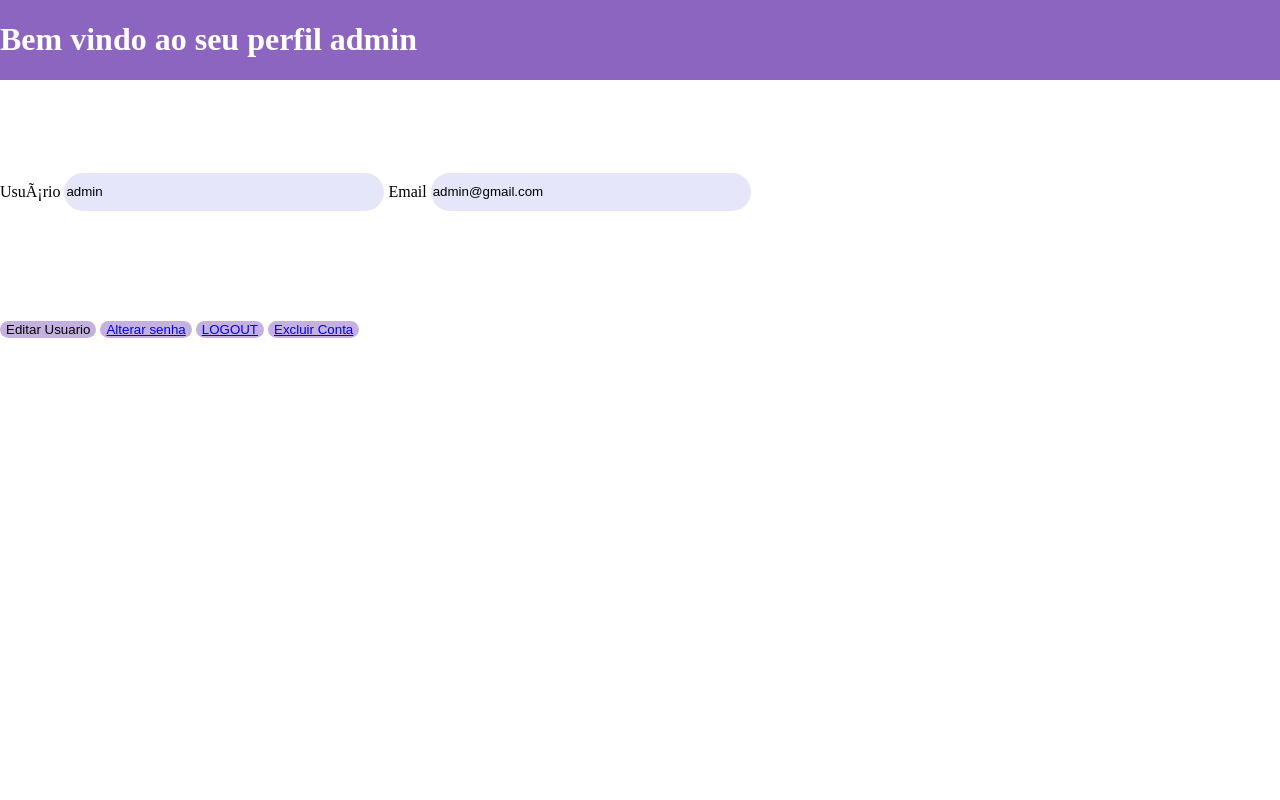
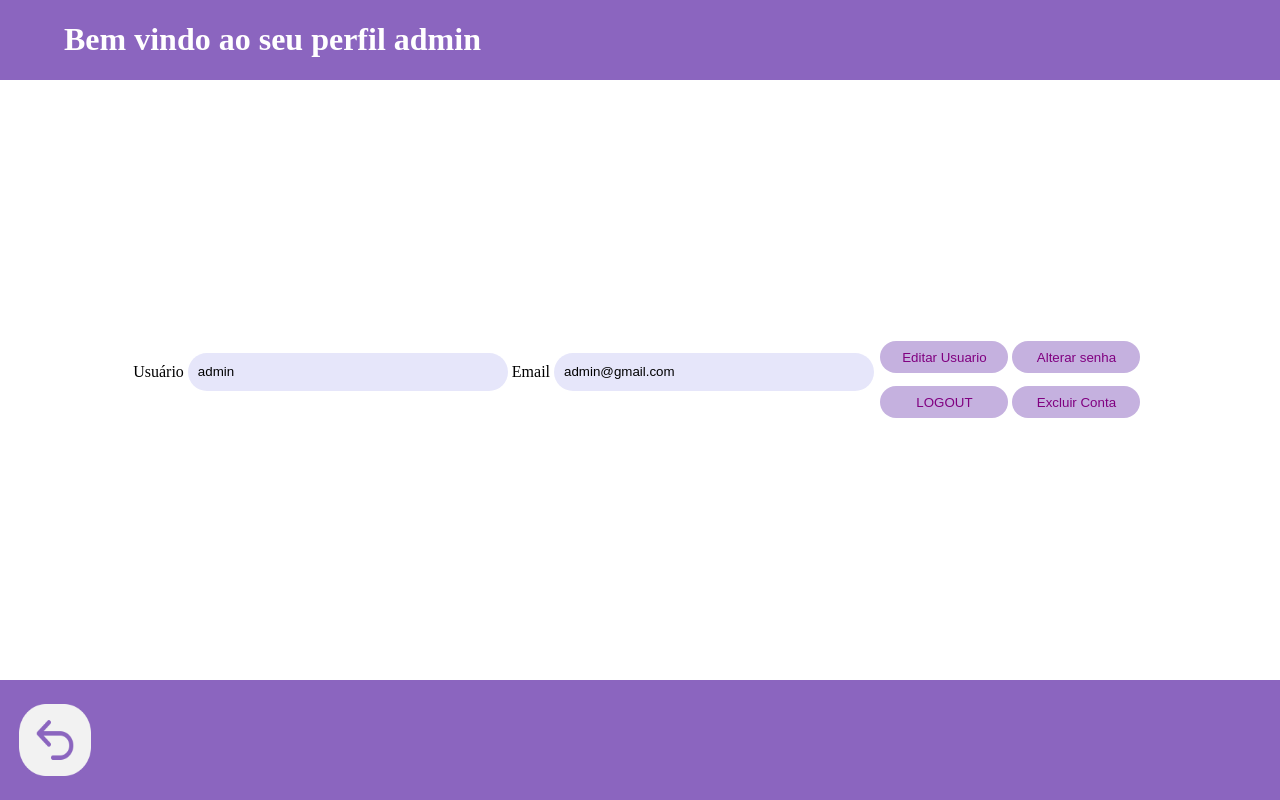
Before and after one commit to Tsuki25/SSF_Smart-Storage-Frigde, a Django app: page /profile/ in a window 1280 px wide. Run offline with Django 4.2, Linux system fonts and the light colour scheme; a user stored in the database is signed in; data comes from the database, SQL or seed files in the repository; both versions use the stored data as it was after the commit.

Commit message:
finalizando projeto

```diff
--- a/estoque/static/css/profile.css
+++ b/estoque/static/css/profile.css
@@ -5,17 +5,73 @@
 }
 
 .button_profile{
-    border-radius: 20px;
+    border-radius: 30px;
     background-color:rgba(139, 101, 191, 0.5);
     border: none;
+    width: 10vw;
+    height: 2.5vw;
+    color: purple;
+}
+
+.button_profile:hover{
+    background-color: #d4c6e5;
+}
+
+#btn_submit{
+    border-radius: 30px;
+    background-color: rgba(139, 101, 191, 0.5);
+    border: none;
+    width: 10vw;
+    height: 2.5vw;
+}
+
+#btn_edit{
+    cursor: pointer;
+}
+
+.fields{
+    display: flex;
+    align-items: center;
+    justify-content: center;
+    height: 75%;
+}
+
+
+.form{
+    border-radius: 50px;
+    border: none;
+    display: flex;
+    justify-content: center;
 
 }
+
+.buttons{
+    border-radius: 50px;
+    border: none;
+    display: flex;
+    flex-direction: column;
+
+}
+
+
+.sup{
+    margin: 0.5vw;
+}
+.bottom{
+    margin: 0.5vw;
+}
+
+#username, #email{
+    padding-left:10px;
+}
+
 #username{
     border-radius: 50px;
     background-color:rgba(139, 101, 191, 0.5);
     border: none;
     width: 25vw;
     height: 3vw;
+
 }
 
 #email{
@@ -24,14 +80,19 @@
     border: none;
     width: 25vw;
     height: 3vw;
-}
-.form{
-    height: 30%;
-    display: flex;
-    align-items:center;
 
 }
+
 body{
     margin: 0;
     padding: 0;
 }
+
+.header h1{
+    padding-left: 5%;
+}
+
+a{
+    text-decoration: none;
+    color: purple;
+}
--- a/estoque/templates/detalhes_geladeira.html
+++ b/estoque/templates/detalhes_geladeira.html
@@ -27,7 +27,7 @@
         <div class="ButtonPlus">
             <a href="{% url 'estoque:produtos_geladeira' geladeira.pk %}">
                 <button class="borderButton">
-                    <img src="/static/img/plus.png">
+                    <img src="/static/img/plus.png" class="create_link">
                 </button>
             </a>
             <p id="link_compartilhamento" style="display: none;">
@@ -39,7 +39,7 @@
             {% for item in item_geladeira %}
                 <div class="styleItens">
 
-                    <a href="{% url 'estoque:excluir_item_geladeira' geladeira.pk item.pk %}"><button id="btn_excluir">X</button></a>
+                    <a href="{% url 'estoque:excluir_item_geladeira' geladeira.pk item.pk %}"><button id="btn_exclude"><img src=""></button></a>
 
 
                     <img src="/media/{{ item.produto.imagem_produto }}" style="display: block; margin: auto;" width="100px" height="100px">
--- a/estoque/templates/profile.html
+++ b/estoque/templates/profile.html
@@ -1,7 +1,8 @@
 {% load static %}
     <head>
         <link rel="stylesheet" href="{% static 'css/profile.css' %}">
-        <link rel="stylesheet" href="{%static 'styleSearchNavBar.css'%}"
+        <link rel="stylesheet" href="{% static 'css/styleSearchNavBar.css'%}">
+        <link rel="stylesheet" href="{% static 'css/styleFooterGeral.css' %}">
     </head>
 {% block content %}
     <div class="py-10">
@@ -9,22 +10,44 @@
         <div class = "header">
             <h1>Bem vindo ao seu perfil {{ object.username }}</h1>
         </div>
+        <div class = "fields">
             <div class = "form">
                 <form method="post" action="{% url 'estoque:profile' %}" id="user_profile">
                     {% csrf_token %}
-                <label for="username">UsuÃ¡rio</label>
+                    <label for="username">Usuário</label>
                     <input type="text" id="username" name="{{ form.username.name }}" value="{{ object.username }}" style="background-color: lavender" readOnly>
                     <label for="email">Email</label>
                     <input type="email" id="email" name="{{ form.email.name }}" value="{{ object.email }}" style="background-color: lavender" readOnly>
                     <button type="submit" id="btn_submit" onclick="alter_display_enviar()" style="display: none">Enviar dados</button>
                 </form>
             </div>
+
             <div class = "buttons">
+                <div class = "sup">
                     <button class ="button_profile" id="btn_edit" onclick="alter_display_edit()">Editar Usuario</button>
                     <button class ="button_profile"><a href="../accounts/password/change">Alterar senha</a> </button>
+                </div>
+                <div class = "bottom">
                     <button class ="button_profile"><a href="../accounts/logout">LOGOUT</a> </button>
                     <button class ="button_profile"><a href="{% url 'estoque:excluir_conta' object.pk %}">Excluir Conta</a></button>
                 </div>
+            </div>
+        </div>
+
+        <footer>
+            <nav>
+                <div class="bottom-nav">
+                    <div class="footer-left">
+                        <a href="{% url 'estoque:geladeiras' %}">
+                            <button id="btn_voltar" class="btn-icon btn-voltar">
+                                <img src="/static/img/voltar.png" alt="Voltar">
+                            </button>
+                        </a>
+                    </div>
+                    <div class="footer-right"></div>
+                </div>
+            </nav>
+        </footer>
 {% endblock %}
 
 
```
Also changed, not shown: estoque/static/css/styleGItens.css (+50 -2 lines), estoque/static/css/styleProdutos.css (+47 -5 lines), estoque/templates/home_geladeiras.html (+4 -4 lines), estoque/templates/produtos_existentes.html (+10 -7 lines), db.sqlite3, estoque/static/img/criarLista.png (added). Lines whose indentation alone changed are shown as unchanged.
